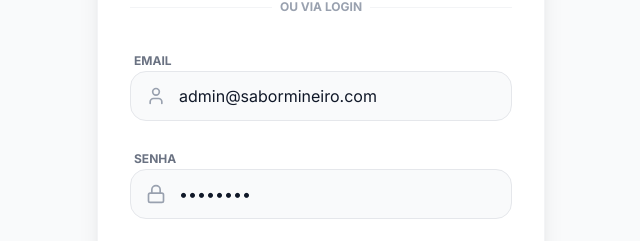
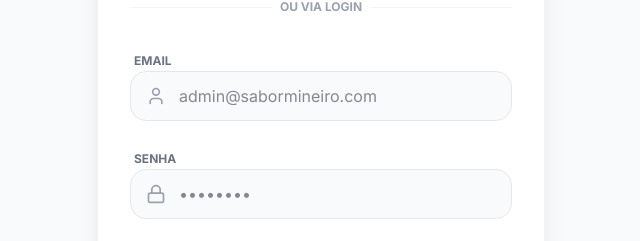
Before and after one commit to alansouza1/Sabor-Mineiro-App, a React (Vite) app: page /login in a window 1280 px wide. Shown: the part 444-685 px from the top of the page, without its empty margins (319-959 px from the left). Built offline with nearby package versions, Linux system fonts and the light colour scheme; no server answers.

Commit message:
fix: remove pre-filled credentials for better security compliance

```diff
--- a/src/pages/Login.tsx
+++ b/src/pages/Login.tsx
@@ -20,11 +20,7 @@
   const [isSubmitting, setIsSubmitting] = React.useState(false);
 
   const { register, handleSubmit, setValue, formState: { errors } } = useForm<LoginFormData>({
-    resolver: zodResolver(loginSchema),
-    defaultValues: {
-      email: 'admin@sabormineiro.com',
-      password: 'admin123'
-    }
+    resolver: zodResolver(loginSchema)
   });
 
   const onSubmit = async (data: LoginFormData) => {
```
